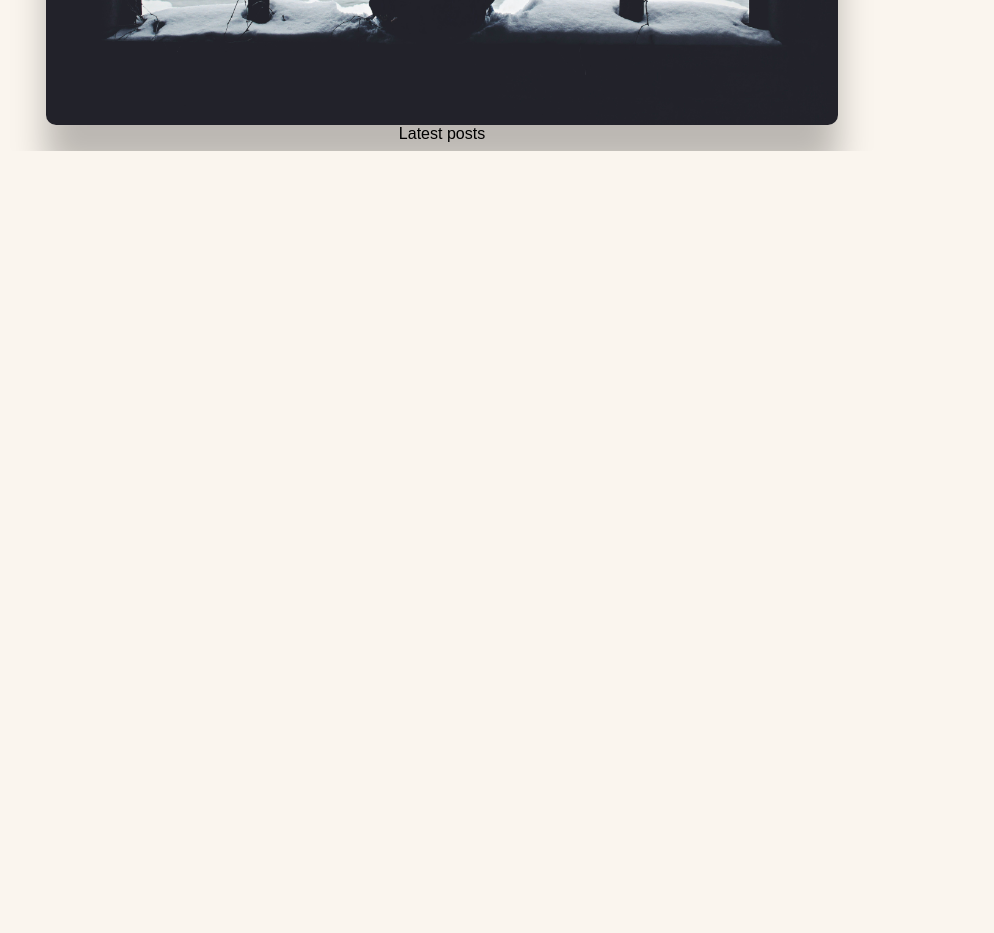
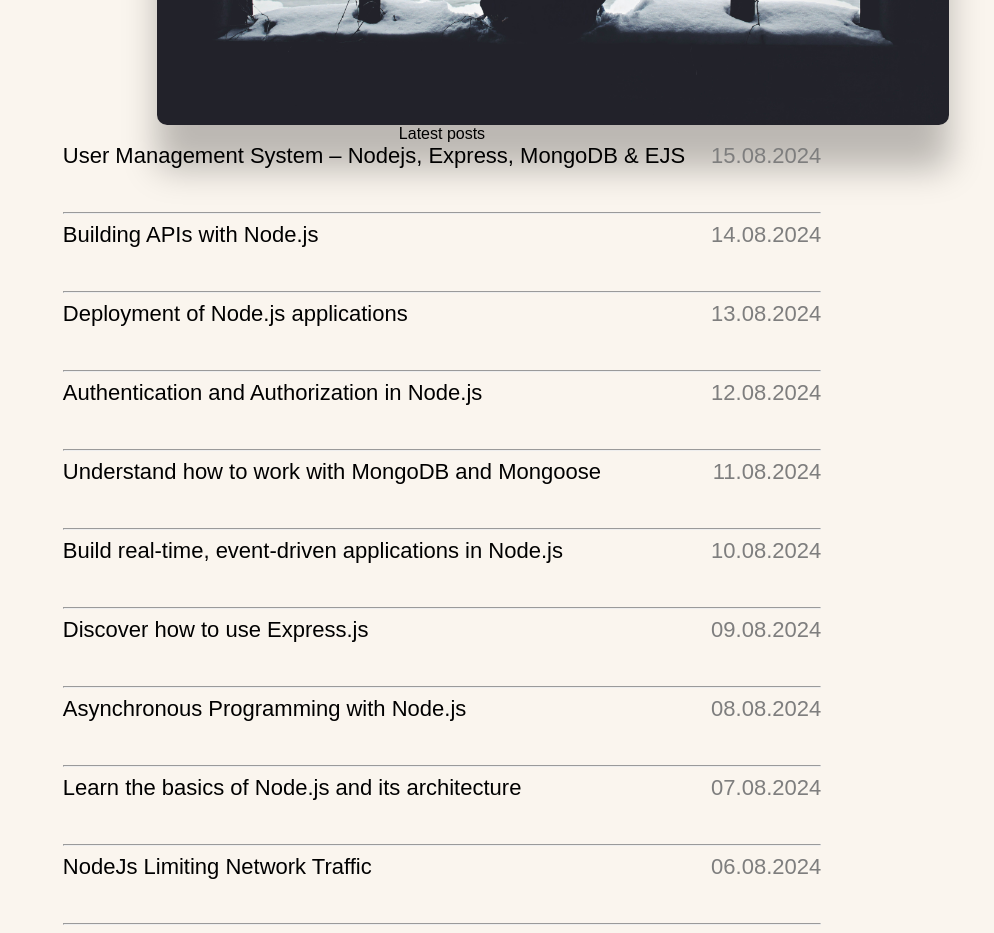
Before and after one commit to kamil-gorny/Blog, a SvelteKit app: page / in a window 1280 px wide. Shown: the part 740-1673 px from the top of the page, without its empty margins (198-1192 px from the left). Before the commit the page ends 891 px from the top, so only its background shows below. Built offline with nearby package versions, Linux system fonts and the light colour scheme.

Commit message:
style: Style post list

```diff
--- a/src/routes/+page.server.js
+++ b/src/routes/+page.server.js
@@ -0,0 +1,7 @@
+import { posts } from './data.js';
+
+export function load(){
+    return {
+        posts
+    };
+}
--- a/src/routes/+page.svelte
+++ b/src/routes/+page.svelte
@@ -1,4 +1,5 @@
 <script>
+	export let data;
 	import mainImage from '$lib/images/mainimage.jpg';
 
 	import { onMount } from 'svelte';
@@ -42,11 +43,30 @@
 		<div>
 			Latest posts
 		</div>
-
+		{#each data.posts as { title, content, date }}
+		<li>
+			<a href="/blog/{title}">{title}</a>
+			<span>{date}</span>
+		</li><hr>
+		{/each}
 	</div>
 </main>
 
 <style>
+	li{
+		font-size: 22px;
+		list-style: none;
+		display: flex;
+		justify-content: space-between;
+	}
+	li span{
+		color: #7E7E7E;
+	}
+	li a{
+		text-decoration: none;
+		color: #000;
+		padding-bottom: 35px;
+	}
 	img{
 		max-height: 528px;
 		max-width: 981px;
@@ -62,10 +82,13 @@
 	}
 	main{
 		text-align: center;
+		margin:auto;
+		width: 60%;
 	}
-	p{
-		padding: 0;
+	hr{
+		color:#E4E4E4;
 	}
+
 	.header-main{
 		font-size: 53px;
 		font-weight: 600;
@@ -81,4 +104,5 @@
 		flex-direction: column;
 		gap:12px;
 	}
+
 </style>
```
